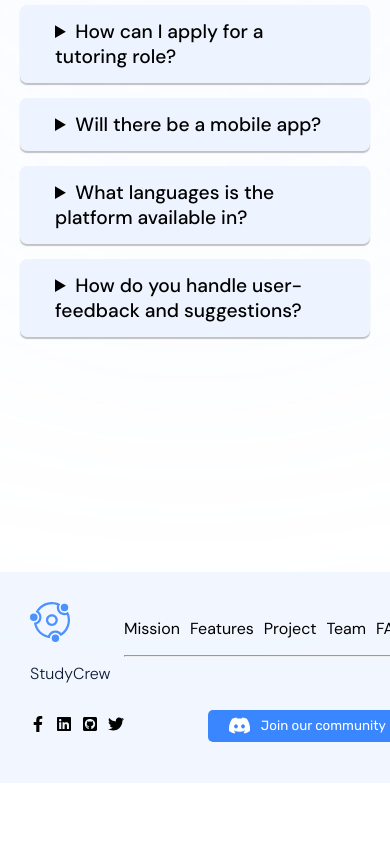
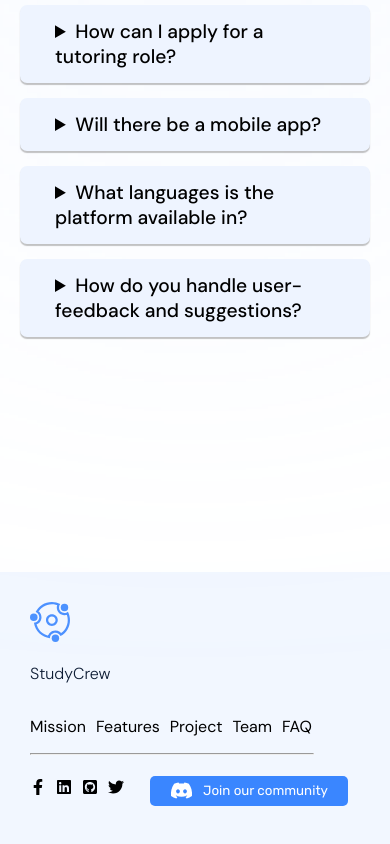
Before and after one commit to JacobHeldt/StudyCrew-Homepage, a React (Create React App) app in the folder client/: page / in a window 390 px wide. Shown: the part 5125-5969 px from the top of the page. Before the commit the page ends 5908 px from the top, so only its background shows below. Built offline with nearby package versions, Linux system fonts and the light colour scheme; no server answers.

Commit message:
Minor changes in responsive bugs(fixed)

```diff
--- a/client/src/components/Footer/Footer.css
+++ b/client/src/components/Footer/Footer.css
@@ -23,7 +23,8 @@
 }
 
 /* Styling for lists inside footer menu and social media icons */
-  .footer-menu ul, .social-media-icons ul {
+.footer-menu ul,
+.social-media-icons ul {
   display: flex;
   gap: 10px;
   list-style: none;
@@ -73,7 +74,7 @@
 /* Media query for smaller screens */
 @media screen and (max-width: 760px) {
   .footer {
-      grid-template-columns: repeat(2, 1fr);
+      grid-template-columns: 1fr;
   }
   .footer .footer-logo {
       grid-column: span 1;
@@ -96,7 +97,7 @@
   .footer-menu {
       grid-column: span 1;
   }
-    .footer-menu ul{
+  .footer-menu ul {
       justify-content: space-between;
   }
   .footer-join-discord {
@@ -110,3 +111,18 @@
       width: 100%;
   }
 }
+@media screen and (max-width: 450px){
+  .footer-join-discord {
+     height: 50px;
+     width: 210px;
+     margin-top: -50px;
+  }
+}
+
+@media screen and (max-width: 360px){
+  .footer-join-discord {
+     height: 50px;
+     width: 180px;
+     margin-top: -50px;
+  }
+}
--- a/client/src/components/Mission/Mission.css
+++ b/client/src/components/Mission/Mission.css
@@ -148,3 +148,10 @@
         display: none;
      }
 }
+
+@media screen and (max-width: 360px){
+    .left-column {
+      width: 100%;
+    }
+
+  }
```
Lines whose indentation alone changed are shown as unchanged.
